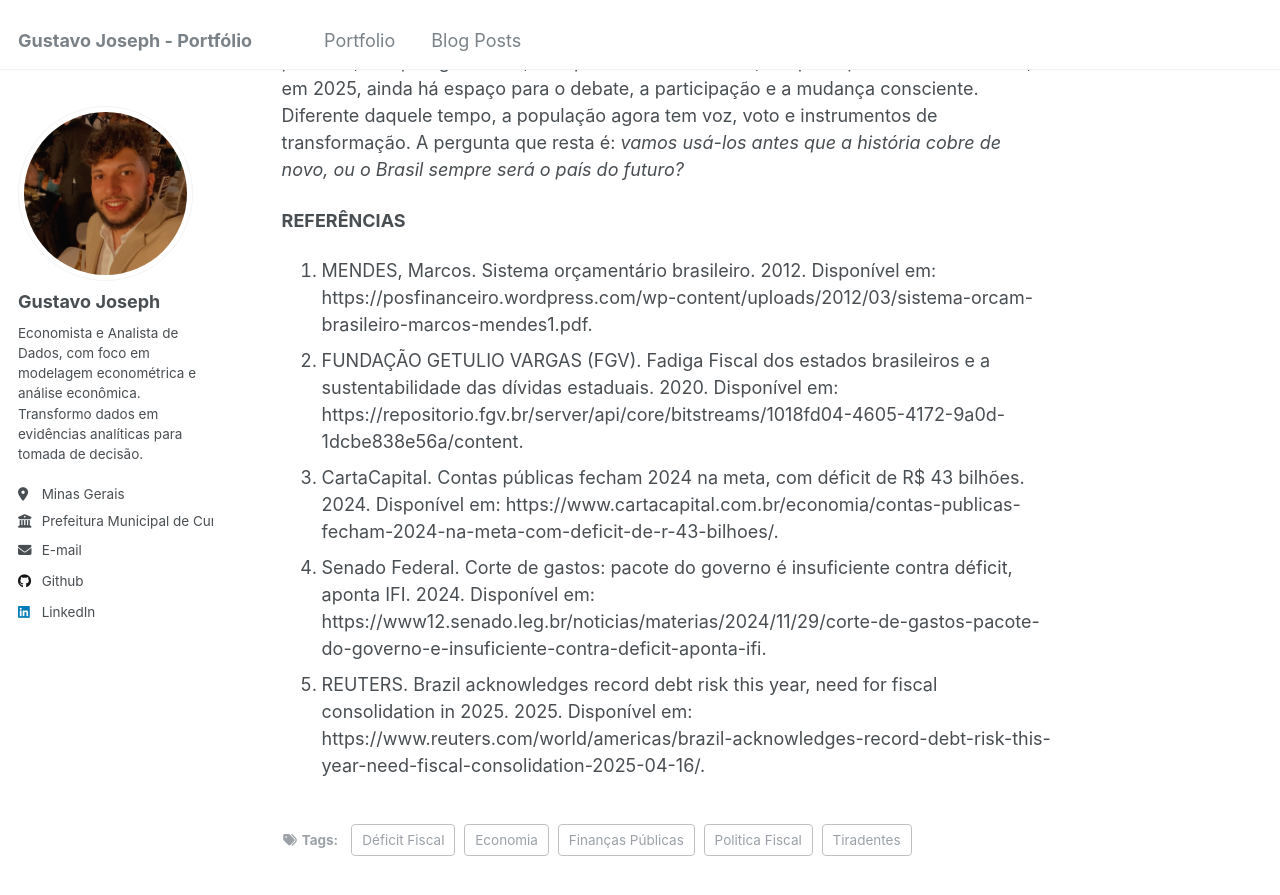
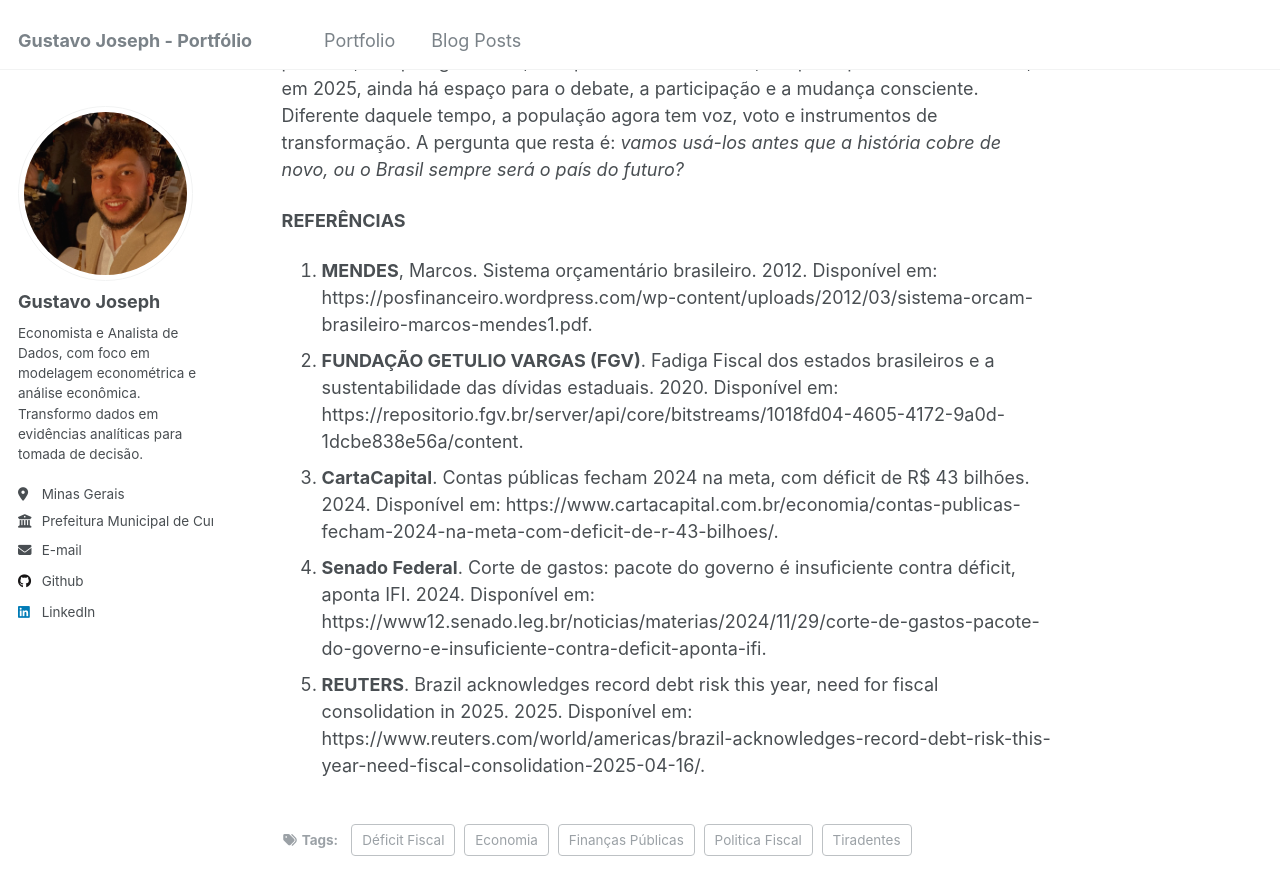
Before and after one commit to gustavojoseph/gustavojoseph.github.io, a Jekyll site: the page built from _posts/2025-04-21-blog-post-1.md, in a window 1280 px wide and 900 px high, scrolled down 5288 px. Shown: the top 895 px of the window. Built offline with Jekyll 4.4.1, drawn with Linux system fonts in a browser that asks for light colours; some of the changed text lies outside the part shown.

Commit message:
Update 2025-04-21-blog-post-1.md

```diff
--- a/_posts/2025-04-21-blog-post-1.md
+++ b/_posts/2025-04-21-blog-post-1.md
@@ -20,7 +20,10 @@
 
 O levante, porém, foi frustrado antes mesmo de se concretizar. Os inconfidentes foram delatados e, após julgamento, apenas Joaquim José da Silva Xavier, o Tiradentes, recebeu a pena máxima. Foi enforcado e esquartejado em 1792, tornando-se mártir da luta contra a submissão colonial. Sua imagem, posteriormente ressignificada, virou símbolo da República e da resistência popular à tirania.
 
-![FOTO](/images/tiradentes.jpg) _**Execução de Tiradentes, em 21 de abril de 1792 / Crédito: Wikimedia Commons**_
+<p align="center">
+  <img src="/images/tiradentes.jpg" alt="descrição da imagem"><br>
+<strong><em>Execução de Tiradentes, em 21 de abril de 1792 | Crédito: Wikimedia Commons</em></strong>
+</p>
 
 Mais de dois séculos se passaram desde a Inconfidência Mineira, mas o Brasil de 2025 parece reviver, sob novas roupagens, os mesmos dilemas de 1789. Novamente, a população assiste a um governo central lidando com as dificuldades de um arranjo fiscal desequilibrado. Dessa vez, não para sustentar os luxos de uma corte colonial, mas para financiar o funcionamento da máquina pública que frequentemente perde de vista seu verdadeiro propósito.
 
@@ -64,8 +67,8 @@
 
 **REFERÊNCIAS**
 
-1. MENDES, Marcos. Sistema orçamentário brasileiro. 2012. Disponível em: https://posfinanceiro.wordpress.com/wp-content/uploads/2012/03/sistema-orcam-brasileiro-marcos-mendes1.pdf.
-2. FUNDAÇÃO GETULIO VARGAS (FGV). Fadiga Fiscal dos estados brasileiros e a sustentabilidade das dívidas estaduais. 2020. Disponível em: https://repositorio.fgv.br/server/api/core/bitstreams/1018fd04-4605-4172-9a0d-1dcbe838e56a/content.
-3. CartaCapital. Contas públicas fecham 2024 na meta, com déficit de R$ 43 bilhões. 2024. Disponível em: https://www.cartacapital.com.br/economia/contas-publicas-fecham-2024-na-meta-com-deficit-de-r-43-bilhoes/.
-4. Senado Federal. Corte de gastos: pacote do governo é insuficiente contra déficit, aponta IFI. 2024. Disponível em: https://www12.senado.leg.br/noticias/materias/2024/11/29/corte-de-gastos-pacote-do-governo-e-insuficiente-contra-deficit-aponta-ifi.
-5. REUTERS. Brazil acknowledges record debt risk this year, need for fiscal consolidation in 2025. 2025. Disponível em: https://www.reuters.com/world/americas/brazil-acknowledges-record-debt-risk-this-year-need-fiscal-consolidation-2025-04-16/.
+1. **MENDES**, Marcos. Sistema orçamentário brasileiro. 2012. Disponível em: https://posfinanceiro.wordpress.com/wp-content/uploads/2012/03/sistema-orcam-brasileiro-marcos-mendes1.pdf.
+2. **FUNDAÇÃO GETULIO VARGAS (FGV)**. Fadiga Fiscal dos estados brasileiros e a sustentabilidade das dívidas estaduais. 2020. Disponível em: https://repositorio.fgv.br/server/api/core/bitstreams/1018fd04-4605-4172-9a0d-1dcbe838e56a/content.
+3. **CartaCapital**. Contas públicas fecham 2024 na meta, com déficit de R$ 43 bilhões. 2024. Disponível em: https://www.cartacapital.com.br/economia/contas-publicas-fecham-2024-na-meta-com-deficit-de-r-43-bilhoes/.
+4. **Senado Federal**. Corte de gastos: pacote do governo é insuficiente contra déficit, aponta IFI. 2024. Disponível em: https://www12.senado.leg.br/noticias/materias/2024/11/29/corte-de-gastos-pacote-do-governo-e-insuficiente-contra-deficit-aponta-ifi.
+5. **REUTERS**. Brazil acknowledges record debt risk this year, need for fiscal consolidation in 2025. 2025. Disponível em: https://www.reuters.com/world/americas/brazil-acknowledges-record-debt-risk-this-year-need-fiscal-consolidation-2025-04-16/.
```
